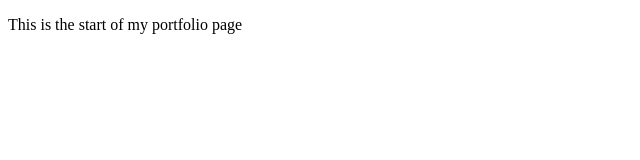
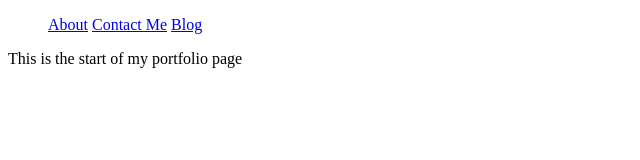
Before and after one commit to ali-umair/ali-umair.github.io, a plain HTML site: page index.html in a window 1280 px wide. Shown: the whole page, without its empty margins (0-640 px from the left). Drawn offline with Linux system fonts and the light colour scheme.

Commit message:
Added Nav Links

```diff
--- a/index.html
+++ b/index.html
@@ -8,6 +8,13 @@
 </head>
 
 <body>
+    <nav>
+        <ol>
+            <a href="#">About</a>
+            <a href="#">Contact Me</a>
+            <a href="#">Blog</a>
+        </ol>
+    </nav>
     <p>This is the start of my portfolio page</p>
 </body>
 
```
